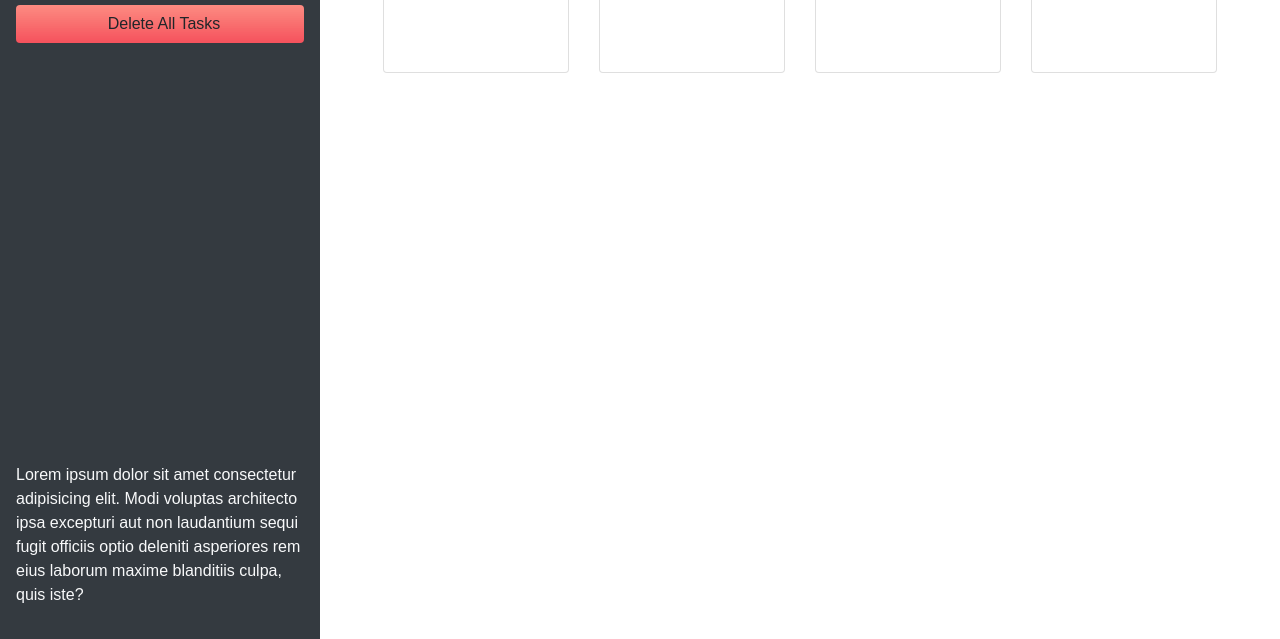
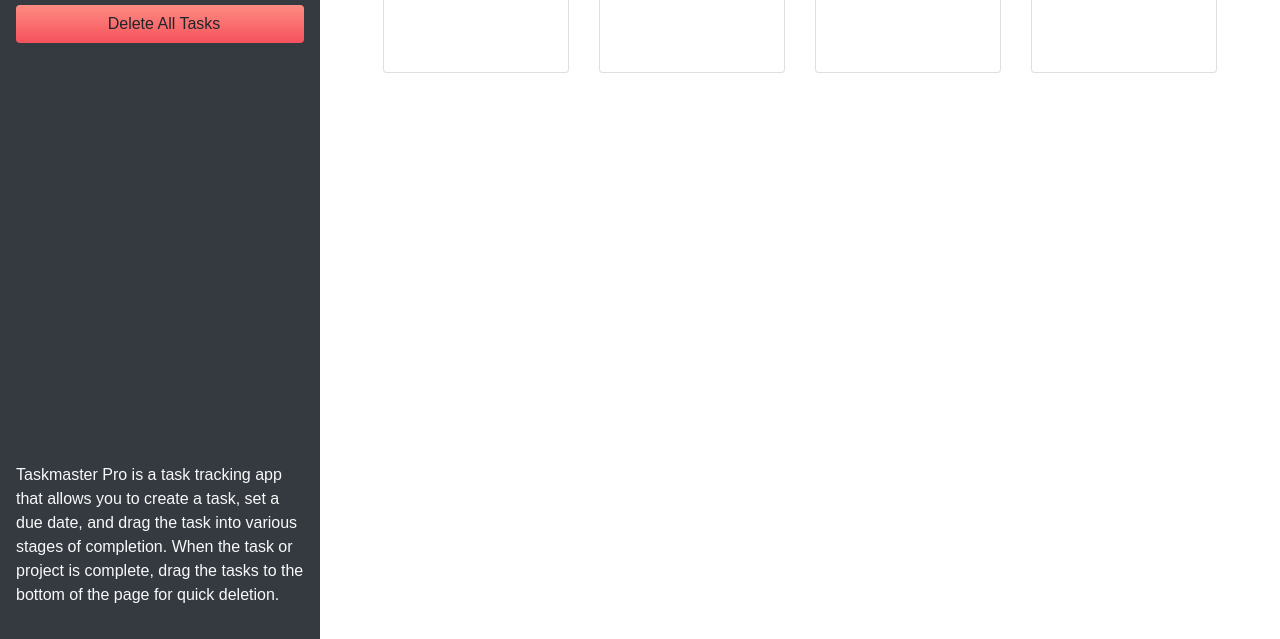
Before and after one commit to superfishal/taskmaster-pro, a plain HTML site: page index.html in a window 1280 px wide. Shown: the part 161-800 px from the top of the page. Drawn offline with nearby package versions, Linux system fonts and the light colour scheme; a web font is replaced by a local one.

Commit message:
updated lorem ipsum filler text

```diff
--- a/index.html
+++ b/index.html
@@ -52,10 +52,10 @@
           class="oi oi-task display-1 text-center mb-3 d-none d-lg-block mt-auto"
         ></span>
         <p class="d-none d-lg-block">
-          Lorem ipsum dolor sit amet consectetur adipisicing elit. Modi voluptas
-          architecto ipsa excepturi aut non laudantium sequi fugit officiis
-          optio deleniti asperiores rem eius laborum maxime blanditiis culpa,
-          quis iste?
+          Taskmaster Pro is a task tracking app that allows you to create a
+          task, set a due date, and drag the task into various stages of
+          completion. When the task or project is complete, drag the tasks to
+          the bottom of the page for quick deletion.
         </p>
       </header>
       <main class="col-12 col-lg-9 d-flex flex-column">
```
